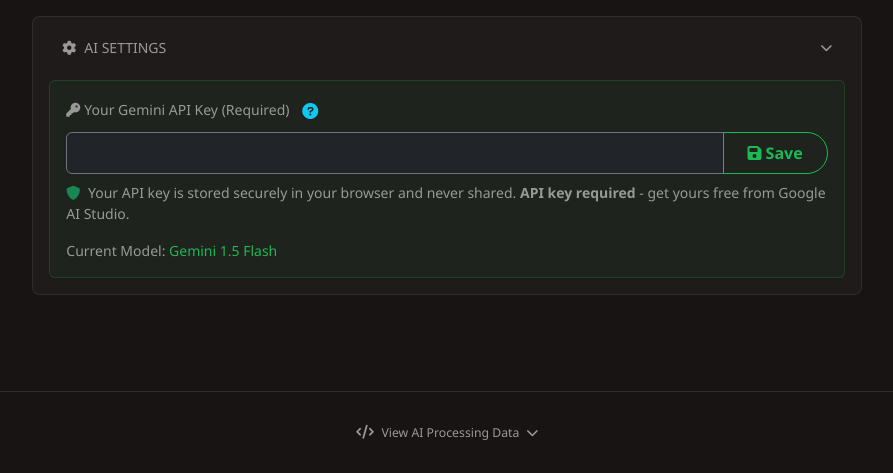
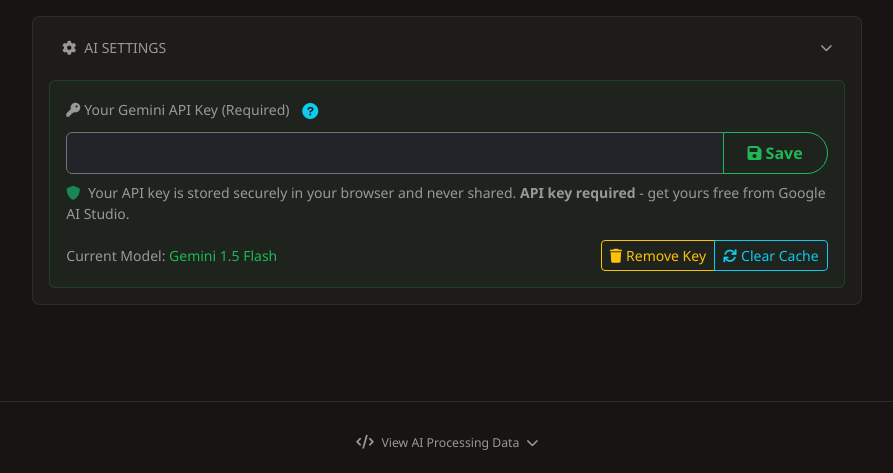
Before and after one commit to echoflame14/spotifai, a Flask app: template templates/dashboard.html in a window 1280 px wide, after a click on "AI SETTINGS". Shown: the part 428-901 px from the top of the page, without its empty margins (193-1086 px from the left). Before the commit the page ends 868 px from the top, so only its background shows below. Run offline with Flask 3, Linux system fonts and the light colour scheme; the template is opened without the code that fills it, so the values that code supplies are empty; some libraries are stand-ins or nearby versions.

Commit message:
Add clear analysis cache button to AI settings

```diff
--- a/templates/dashboard.html
+++ b/templates/dashboard.html
@@ -102,9 +102,14 @@
                                     <span class="text-muted small">
                                         Current Model: <span id="currentModel" class="text-spotify">Gemini 1.5 Flash</span>
                                     </span>
-                                    <button class="btn btn-outline-warning btn-sm" id="clearApiKey" style="display: none;">
-                                        <i class="fas fa-trash me-1"></i>Clear Key
-                                    </button>
+                                    <div class="btn-group">
+                                        <button class="btn btn-outline-warning btn-sm" id="removeApiKey">
+                                            <i class="fas fa-trash me-1"></i>Remove Key
+                                        </button>
+                                        <button class="btn btn-outline-info btn-sm" id="clearAnalysisCache">
+                                            <i class="fas fa-refresh me-1"></i>Clear Cache
+                                        </button>
+                                    </div>
                                 </div>
                             </div>
                         </div>
```
